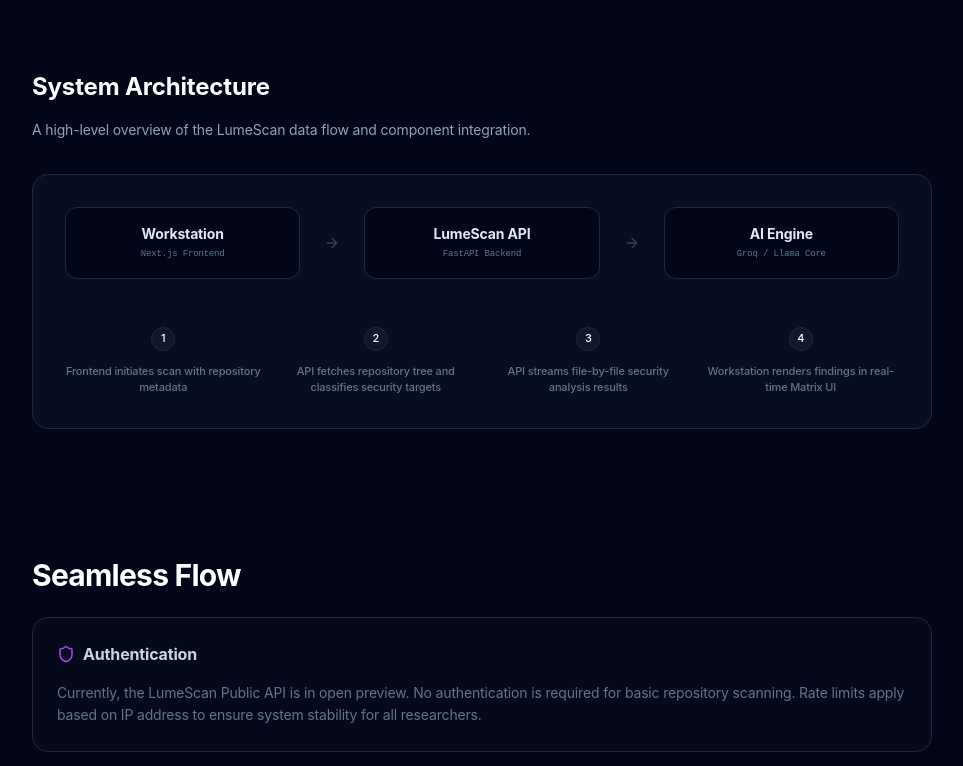
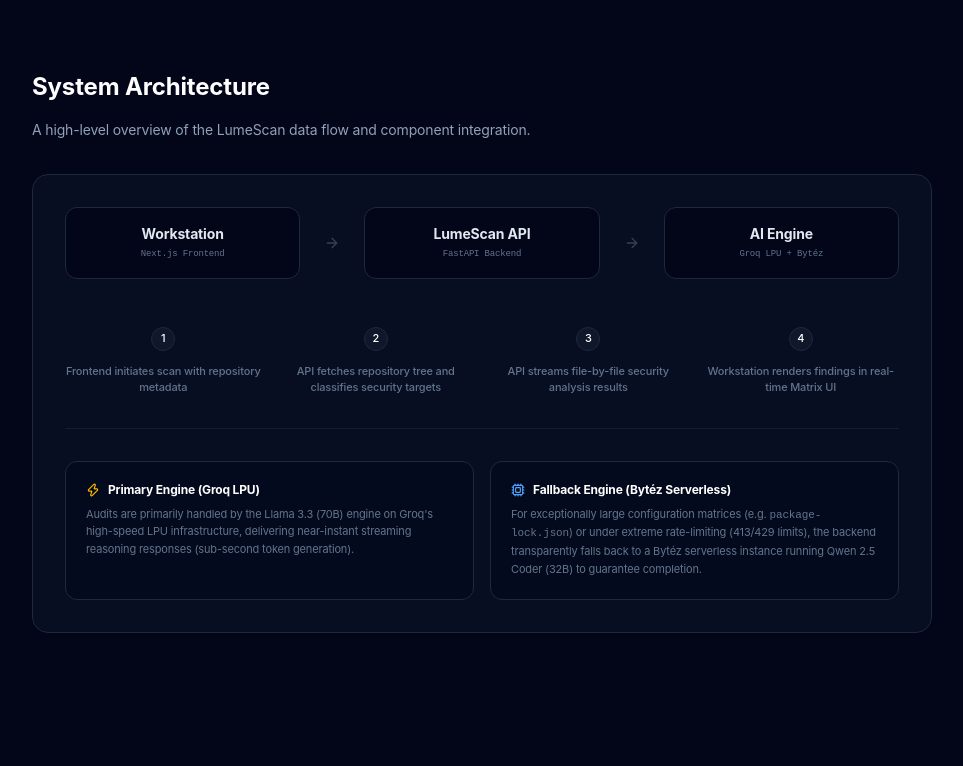
Before and after one commit to mfscpayload-690/lumescan, a Next.js app in the folder web/: page /docs in a window 1280 px wide. Shown: the part 599-1365 px from the top of the page, without its empty margins (316-1279 px from the left). Built offline with nearby package versions, Linux system fonts and the light colour scheme.

Commit message:
docs: update system architecture details to document the Bytéz fallback engine

```diff
--- a/web/app/docs/page.tsx
+++ b/web/app/docs/page.tsx
@@ -117,7 +117,7 @@ const DocsPage = () => {
 
                   <div className="w-full lg:w-1/3 p-4 bg-slate-950 border border-slate-800 rounded-xl text-center">
                     <div className="text-slate-200 font-bold mb-1 text-sm">AI Engine</div>
-                    <div className="text-[9px] text-slate-500 font-mono">Groq / Llama Core</div>
+                    <div className="text-[9px] text-slate-500 font-mono">Groq LPU + Bytéz</div>
                   </div>
                 </div>
 
@@ -138,6 +138,28 @@ const DocsPage = () => {
                   <div className="flex items-center gap-3 lg:flex-col lg:text-center">
                     <span className="w-6 h-6 rounded-full bg-slate-900 border border-slate-800 flex items-center justify-center text-white shrink-0">4</span>
                     <p>Workstation renders findings in real-time Matrix UI</p>
+                  </div>
+                </div>
+
+                {/* Dual-Engine Fallback Details */}
+                <div className="grid md:grid-cols-2 gap-4 mt-8 pt-8 border-t border-slate-800/60">
+                  <div className="p-5 bg-slate-950/40 border border-slate-800 rounded-xl space-y-2 hover:border-emerald-500/20 transition-all">
+                    <h4 className="font-bold text-white text-xs flex items-center gap-2">
+                      <Zap size={14} className="text-amber-400" />
+                      Primary Engine (Groq LPU)
+                    </h4>
+                    <p className="text-[11px] text-slate-500 leading-relaxed">
+                      Audits are primarily handled by the Llama 3.3 (70B) engine on Groq's high-speed LPU infrastructure, delivering near-instant streaming reasoning responses (sub-second token generation).
+                    </p>
+                  </div>
+                  <div className="p-5 bg-slate-950/40 border border-slate-800 rounded-xl space-y-2 hover:border-blue-500/20 transition-all">
+                    <h4 className="font-bold text-white text-xs flex items-center gap-2">
+                      <Cpu size={14} className="text-blue-400" />
+                      Fallback Engine (Bytéz Serverless)
+                    </h4>
+                    <p className="text-[11px] text-slate-500 leading-relaxed">
+                      For exceptionally large configuration matrices (e.g. <code>package-lock.json</code>) or under extreme rate-limiting (413/429 limits), the backend transparently falls back to a Bytéz serverless instance running Qwen 2.5 Coder (32B) to guarantee completion.
+                    </p>
                   </div>
                 </div>
               </div>
```
